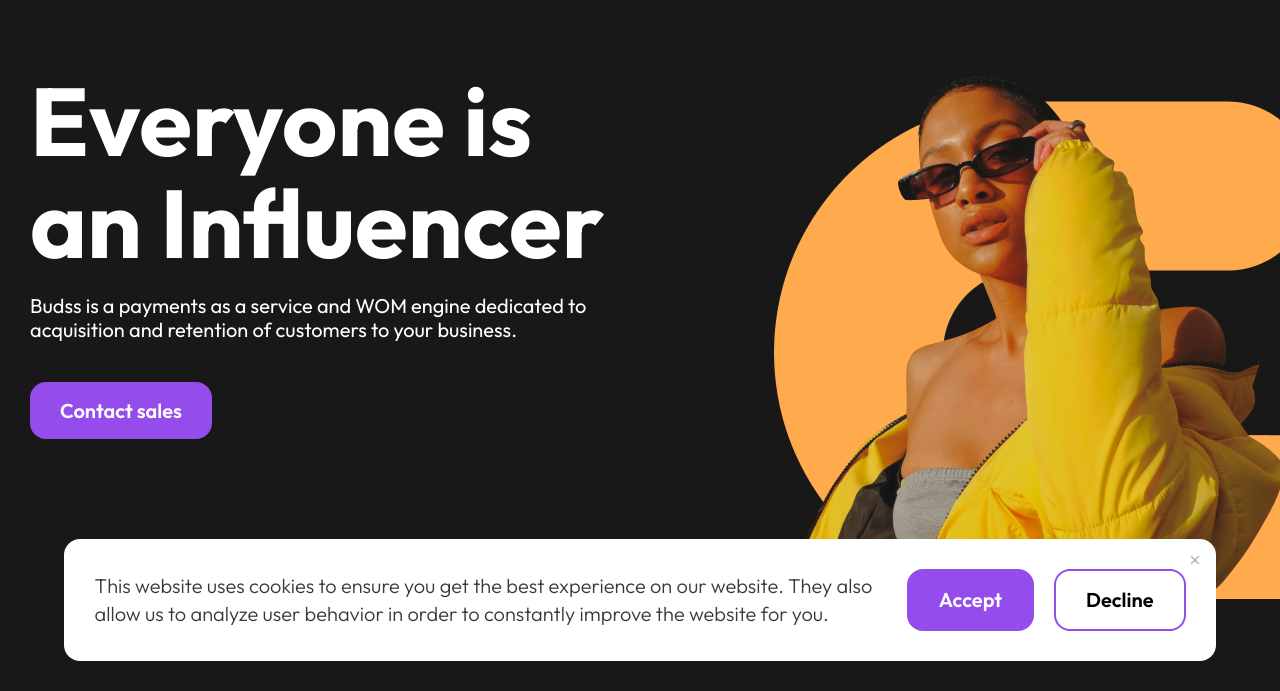
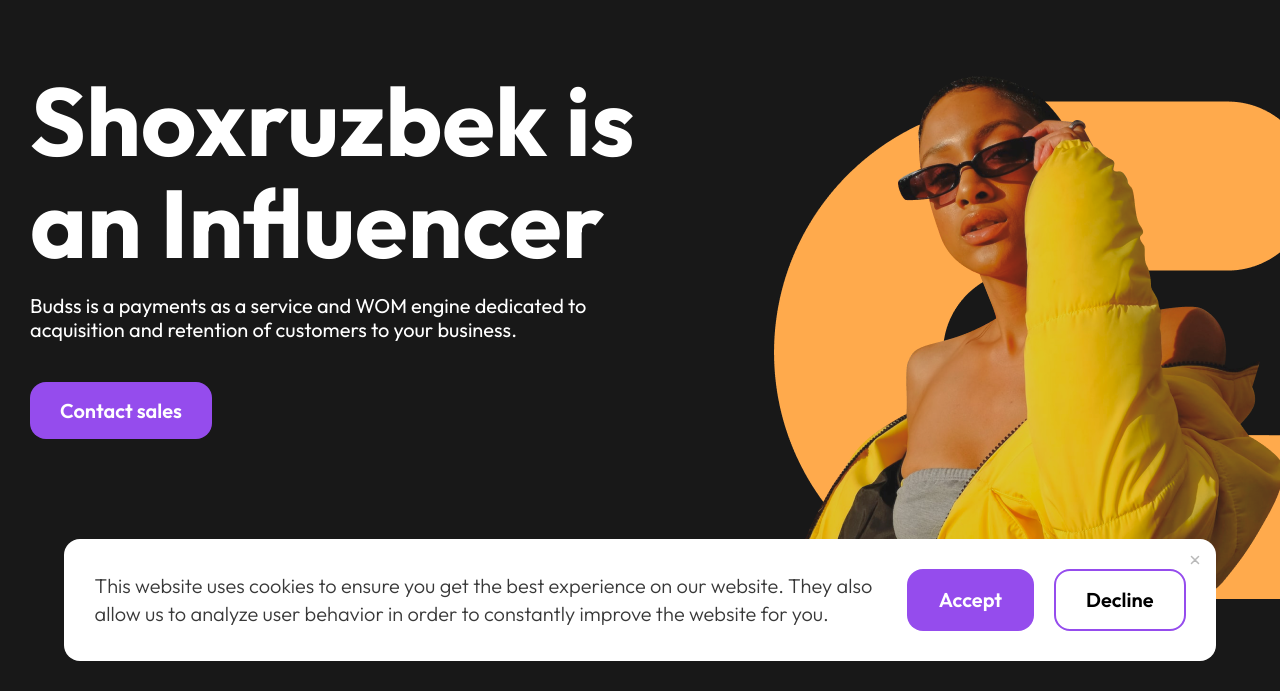
Before and after one commit to gthub1709/shoxaos, a plain HTML site: page index.html in a window 1280 px wide. Shown: the part 109-800 px from the top of the page. Drawn offline with nearby package versions, Linux system fonts and the light colour scheme.

Commit message:
Update index.html

```diff
--- a/index.html
+++ b/index.html
@@ -55,7 +55,7 @@
             <div class="hero-wrapper">
                 <div class="hero-content">
                     <h1 class="hero-title title"data-aos="fade-down"
-                    data-aos-duration="2000">Everyone is an Influencer</h1>
+                    data-aos-duration="2000">Shoxruzbek is an Influencer</h1>
                     <p class="hero-description"data-aos="fade-up"data-aos-duration="2000">Budss is a payments as a service and WOM engine dedicated to acquisition and retention of customers to your business.</p>
                     <button type="button" class="contact-btn">Contact sales</button>
                 </div>
```
